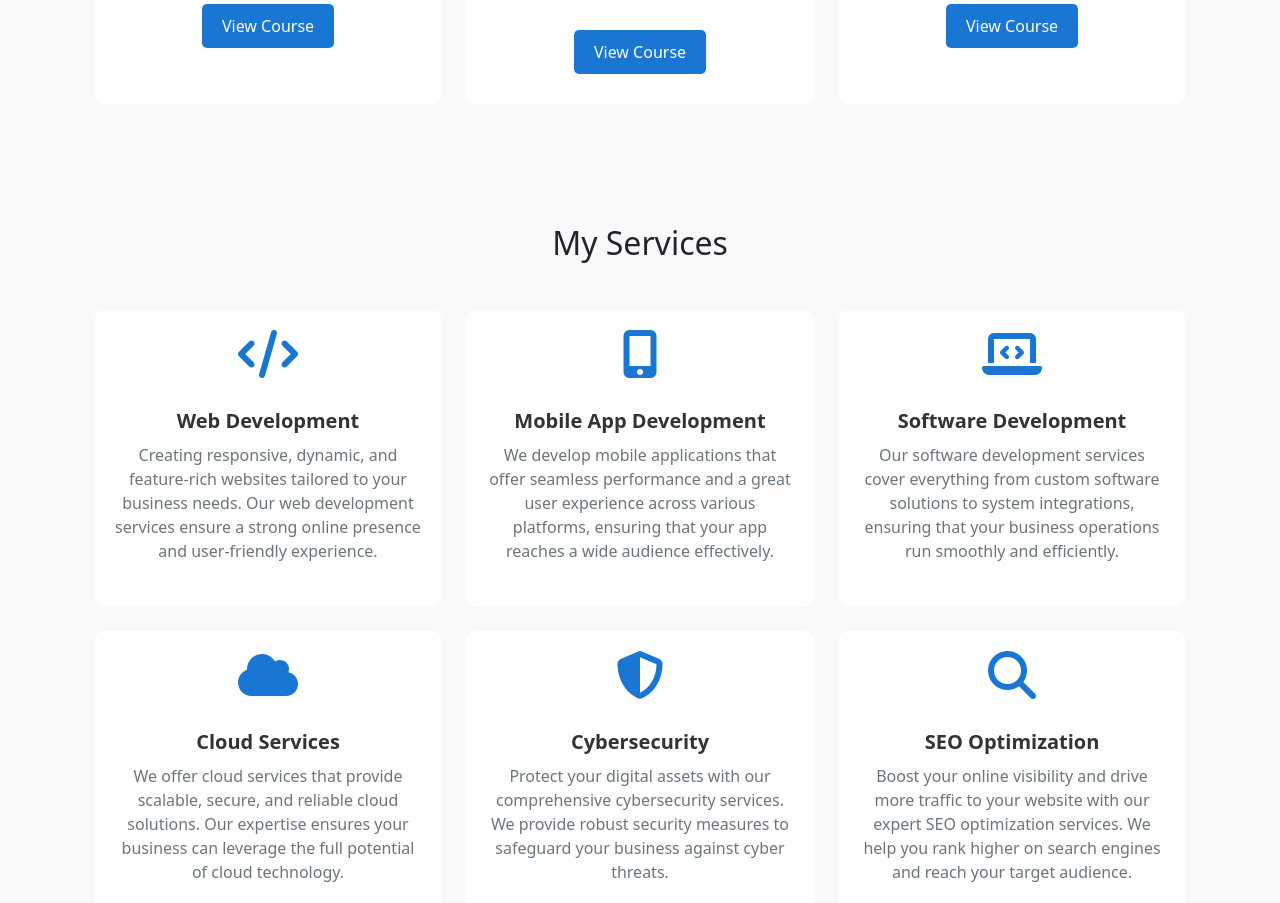
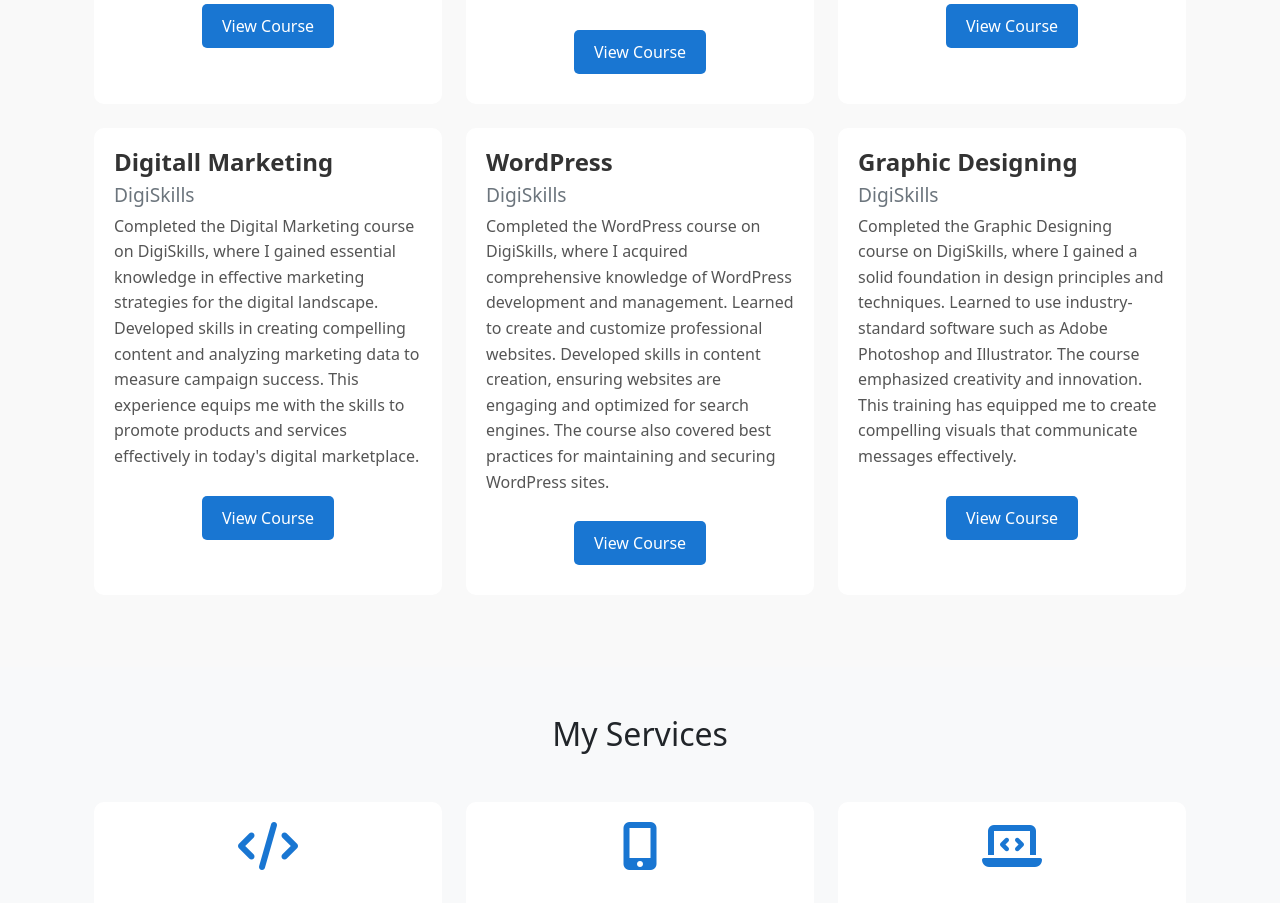
Before and after one commit to zaheerabbasdev/Portfolio-Website, a React (Vite) app: page / in a window 1280 px wide. Shown: the part 3640-4543 px from the top of the page. Built offline with nearby package versions, Linux system fonts and the light colour scheme.

Commit message:
Add the text in Courses section

```diff
--- a/src/Components/Courses.jsx
+++ b/src/Components/Courses.jsx
@@ -23,6 +23,27 @@ const coursesData = [
     platform: "DigiSkills",
     description:
       "Completed the Freelancing course on DigiSkills, focusing on building a successful freelance career. Learned key strategies for managing freelance projects, communicating with clients in a competitive online marketplace. The course provided practical insights into various freelancing platforms, enabling me to offer services like Python scripting and data analysis.",
+    link: "https://lms.digiskills.pk/MyResults/MyResults.aspx",
+  },
+  {
+    title: "Digitall Marketing",
+    platform: "DigiSkills",
+    description:
+      "Completed the Digital Marketing course on DigiSkills, where I gained essential knowledge in effective marketing strategies for the digital landscape. Developed skills in creating compelling content and analyzing marketing data to measure campaign success. This experience equips me with the skills to promote products and services effectively in today's digital marketplace.",
+    link: "https://lms.digiskills.pk/MyResults/MyResults.aspx",
+  },
+   {
+    title: "WordPress",
+    platform: "DigiSkills",
+    description:
+      "Completed the WordPress course on DigiSkills, where I acquired comprehensive knowledge of WordPress development and management. Learned to create and customize professional websites. Developed skills in content creation, ensuring websites are engaging and optimized for search engines. The course also covered best practices for maintaining and securing WordPress sites.",
+    link: "https://lms.digiskills.pk/MyResults/MyResults.aspx",
+  },
+   {
+    title: "Graphic Designing",
+    platform: "DigiSkills",
+    description:
+      "Completed the Graphic Designing course on DigiSkills, where I gained a solid foundation in design principles and techniques. Learned to use industry-standard software such as Adobe Photoshop and Illustrator. The course emphasized creativity and innovation. This training has equipped me to create compelling visuals that communicate messages effectively.",
     link: "https://lms.digiskills.pk/MyResults/MyResults.aspx",
   },
 ];
```
